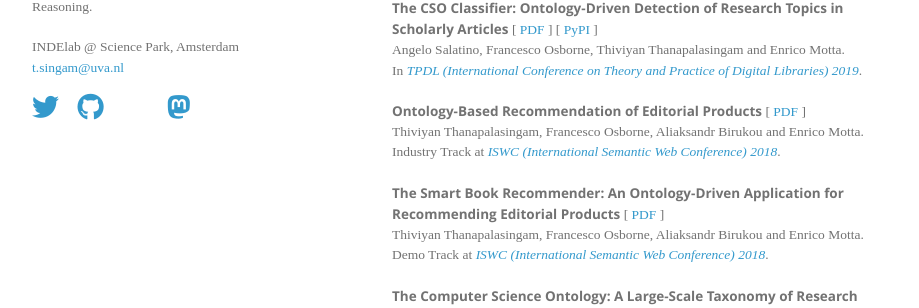
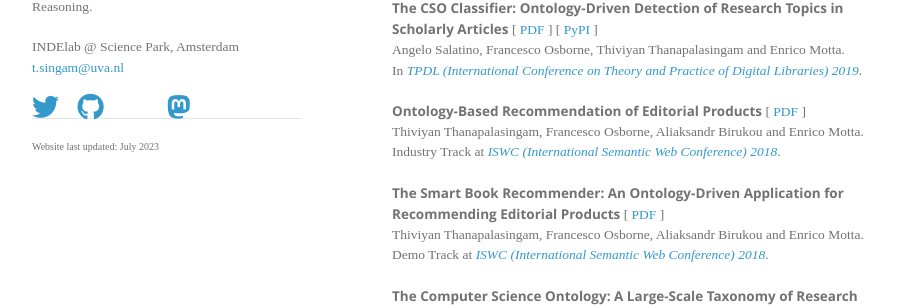
Before and after one commit to thiviyanT/website, a Jekyll site: the page built from index.html, in a window 1280 px wide. Shown: the part 583-891 px from the top of the page, without its empty margins (178-1097 px from the left). Built offline with Jekyll 4.4.1, drawn with Linux system fonts in a browser that asks for light colours; nearby versions of some CDN libraries; some web fonts are replaced; the list of posts is cut into pages by our own code; a style sheet for code colours, icons or effects is not loaded.

Commit message:
Update header.html

```diff
--- a/_includes/header.html
+++ b/_includes/header.html
@@ -16,5 +16,7 @@
         <a href="https://orcid.org/0000-0002-0170-9105"><i class="ai ai-orcid ai-2x"></i></a>
         <a rel="me" href="https://sigmoid.social/@thiviyan"><i class="fa-brands fa-mastodon fa-2xl"></i></a>
     </span>
-    <!-- <hr> -->
+    <hr>
+    <p style="margin-top: 20px;font-size: 10px;">Website last updated: July 2023</p>
+
 </header>
```
